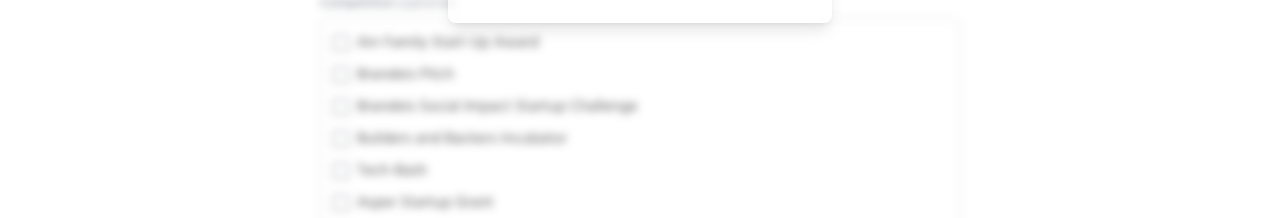
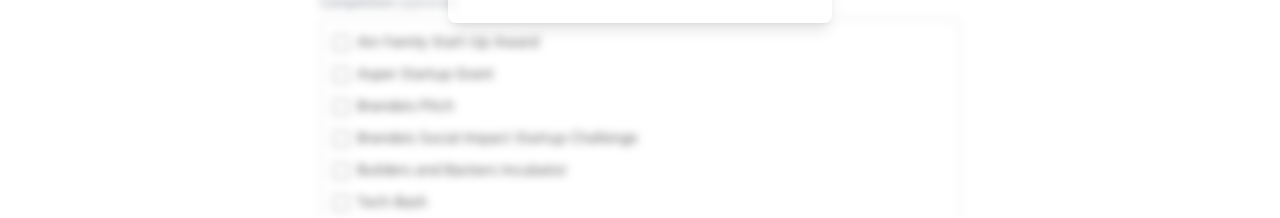
Before and after one commit to brandeisstartup/hub, a Next.js app: page /submissions/project-form in a window 1280 px wide. Shown: the part 734-952 px from the top of the page. Built offline with nearby package versions, Linux system fonts and the light colour scheme; no server answers.

Commit message:
Sort project competition options alphabetically

```diff
--- a/src/pages/submissions/project-form.tsx
+++ b/src/pages/submissions/project-form.tsx
@@ -24,11 +24,11 @@ interface FormValues extends Record<string, unknown> {
 
 const ALLOWED_COMPETITIONS = [
   "Ain Family Start-Up Award",
+  "Asper Startup Grant",
   "Brandeis Pitch",
   "Brandeis Social Impact Startup Challenge",
   "Builders and Backers Incubator",
-  "Tech-Bash",
-  "Asper Startup Grant"
+  "Tech-Bash"
 ];
 
 const normalizeCompetitionTitle = (title: string) =>
--- a/src/ui/components/forms/complete-forms/edit-project.tsx
+++ b/src/ui/components/forms/complete-forms/edit-project.tsx
@@ -11,11 +11,11 @@ import { useCompetitions } from "@/context/EventContext";
 
 const ALLOWED_COMPETITIONS = [
   "Ain Family Start-Up Award",
+  "Asper Startup Grant",
   "Brandeis Pitch",
   "Brandeis Social Impact Startup Challenge",
   "Builders and Backers Incubator",
-  "Tech-Bash",
-  "Asper Startup Grant"
+  "Tech-Bash"
 ];
 
 const normalizeCompetitionTitle = (title: string) =>
```
